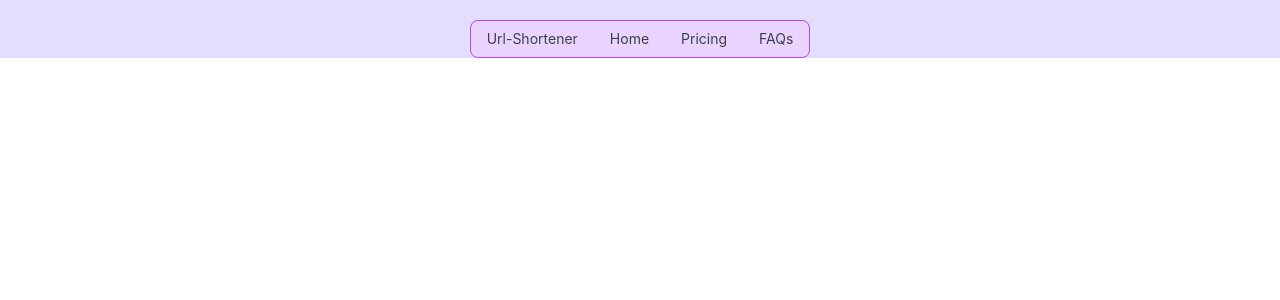
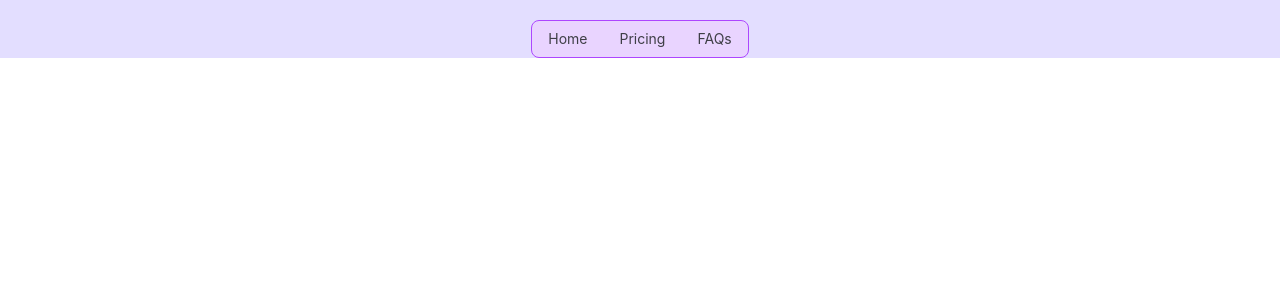
Before and after one commit to ankitsensei/url-shortener, a React (Vite) app in the folder frontend/: page /faqs in a window 1280 px wide. Shown: the top 300 px of the page. Built offline with nearby package versions, Linux system fonts and the light colour scheme.

Commit message:
feat: removed annoying home alternative navbar element

```diff
--- a/frontend/src/components/Navbar.tsx
+++ b/frontend/src/components/Navbar.tsx
@@ -3,9 +3,6 @@ const Navbar = () => {
   return (
     <div className="w-full flex justify-center pt-5">
       <ul className="navbarLi flex justify-center gap-8 bg-purple-200 h-fit px-4 py-2 rounded-lg border-purple-500 border text-zinc-700 text-sm">
-        <NavLink to="/" end>
-          <li>Url-Shortener</li>
-        </NavLink>
         <NavLink to="/" end>
           <li>Home</li>
         </NavLink>
```
